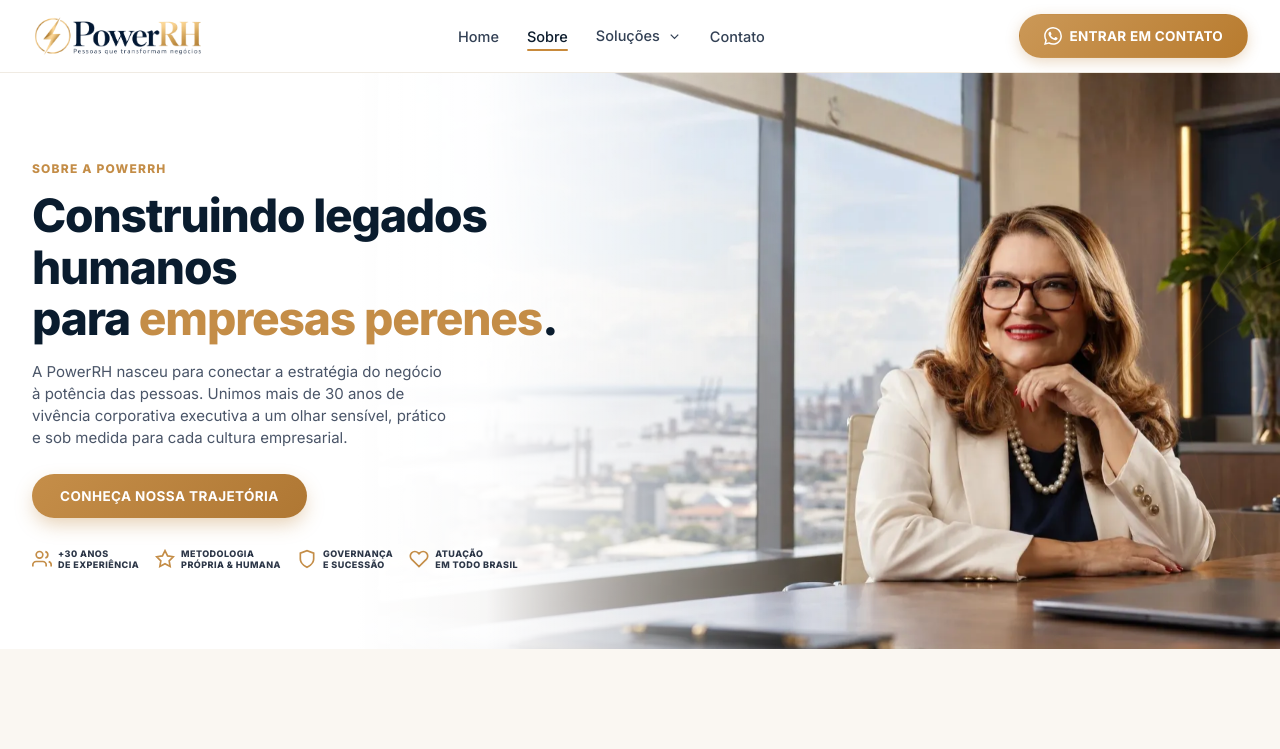
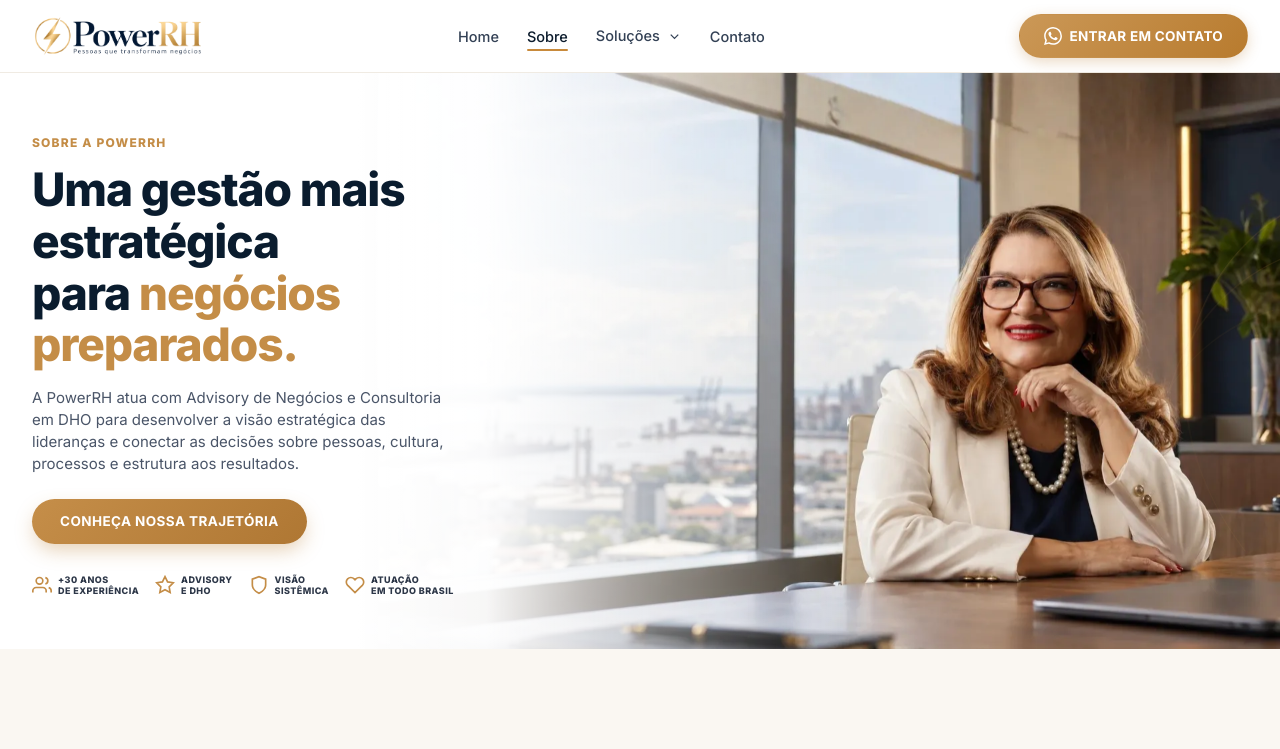
Before and after one commit to idedigitalbr/site-power-rh-graci, an Astro site: page /site-power-rh-graci/sobre in a window 1280 px wide. Shown: the top 749 px of the page. Built offline with nearby package versions, Linux system fonts and the light colour scheme; Astro itself is replaced by a stand-in of ours.

Commit message:
Atualiza hero de Sobre para Advisory de Negócios e DHO

```diff
--- a/src/components/sobre/SobreHero.astro
+++ b/src/components/sobre/SobreHero.astro
@@ -39,12 +39,12 @@ const heroBgImages = [
         <span class="hero-eyebrow-final">SOBRE A POWERRH</span>
 
         <h1 class="hero-title-final">
-          Construindo legados humanos<br />
-          para <span class="highlight-gold">empresas perenes</span>.
+          Uma gestão mais estratégica<br />
+          para <span class="highlight-gold">negócios preparados.</span>
         </h1>
 
         <p class="hero-subtitle-final">
-          A PowerRH nasceu para conectar a estratégia do negócio à potência das pessoas. Unimos mais de 30 anos de vivência corporativa executiva a um olhar sensível, prático e sob medida para cada cultura empresarial.
+          {sobrePage.hero.lead}
         </p>
 
         <div class="hero-cta-group">
@@ -77,8 +77,8 @@ const heroBgImages = [
               </svg>
             </div>
             <div class="mini-badge-text">
-              <span>METODOLOGIA</span>
-              <span>PRÓPRIA & HUMANA</span>
+              <span>ADVISORY</span>
+              <span>E DHO</span>
             </div>
           </div>
 
@@ -89,8 +89,8 @@ const heroBgImages = [
               </svg>
             </div>
             <div class="mini-badge-text">
-              <span>GOVERNANÇA</span>
-              <span>E SUCESSÃO</span>
+              <span>VISÃO</span>
+              <span>SISTÊMICA</span>
             </div>
           </div>
 
```
